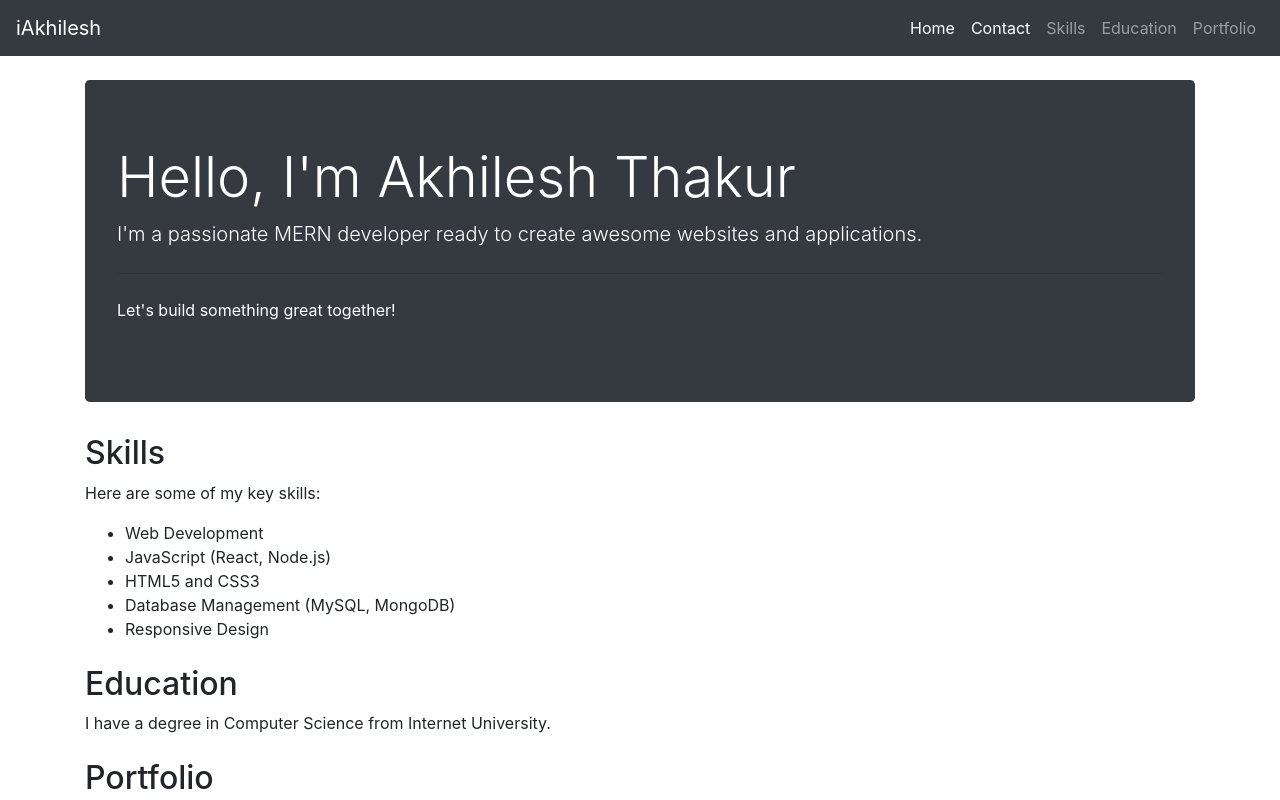
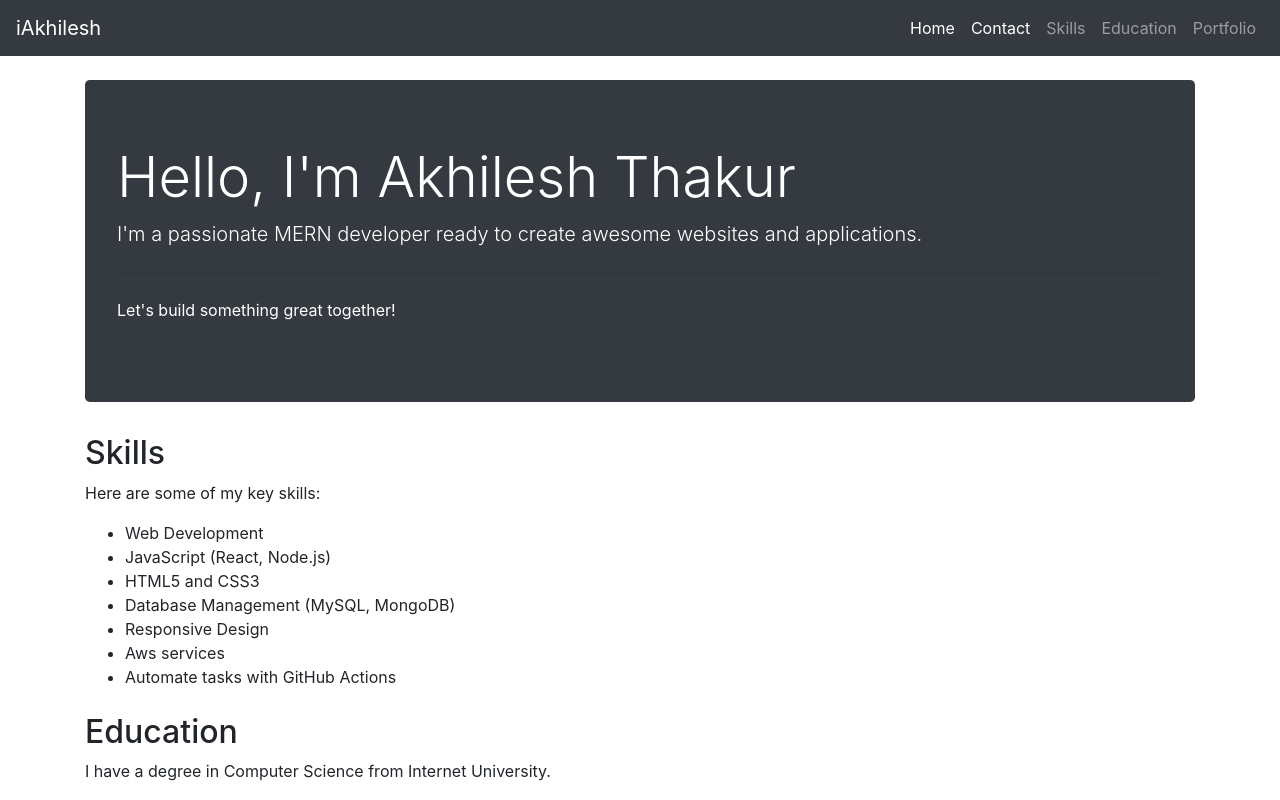
Before and after one commit to akhilesh-thakur/portfolio-aws, a React (Vite) app: page / in a window 1280 px wide. Shown: the top 800 px of the page. Built offline with nearby package versions, Linux system fonts and the light colour scheme.

Commit message:
Automating Using GitHub Actions

```diff
--- a/src/components/Home.jsx
+++ b/src/components/Home.jsx
@@ -41,6 +41,8 @@ export default function Home() {
           <li>HTML5 and CSS3</li>
           <li>Database Management (MySQL, MongoDB)</li>
           <li>Responsive Design</li>
+          <li>Aws services</li>
+          <li>Automate tasks with GitHub Actions</li>
         </ul>
       </div>
 
```
